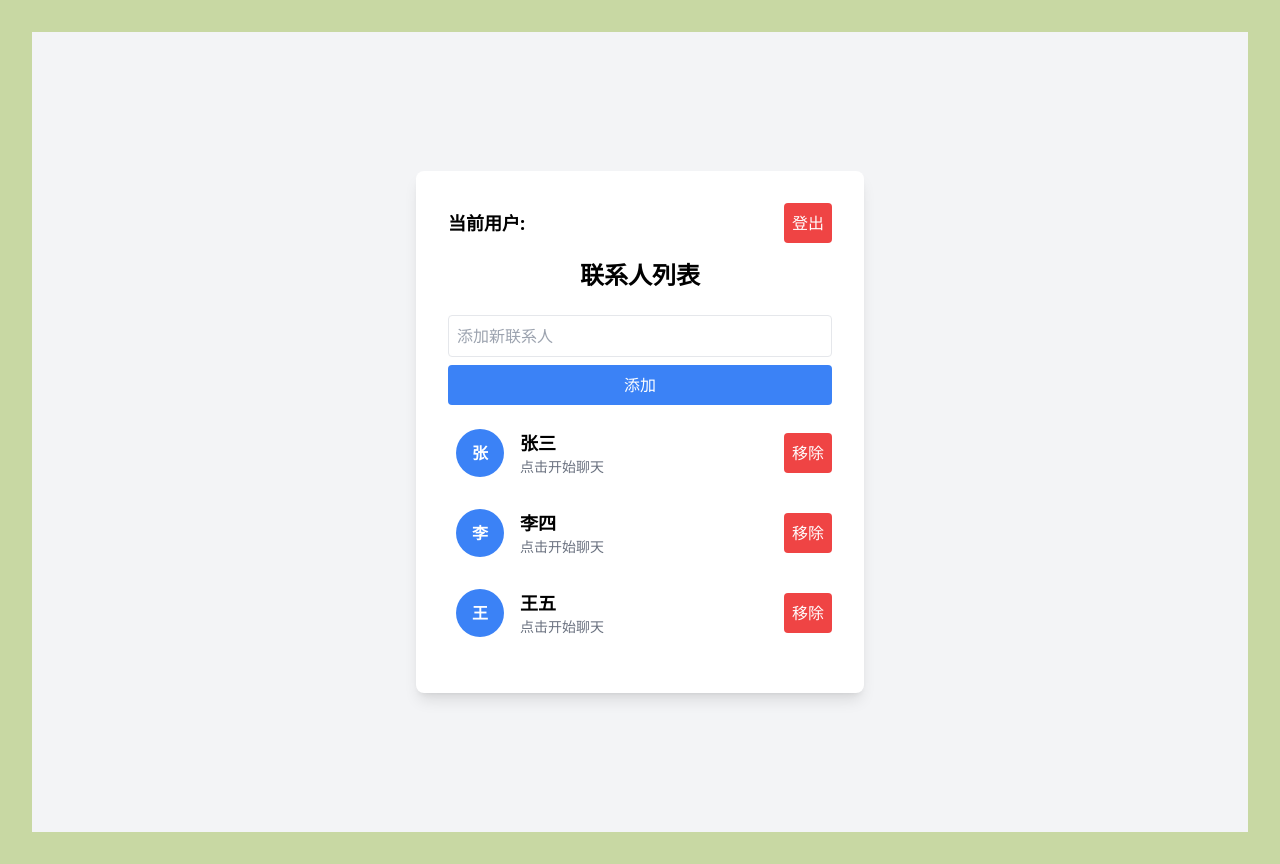
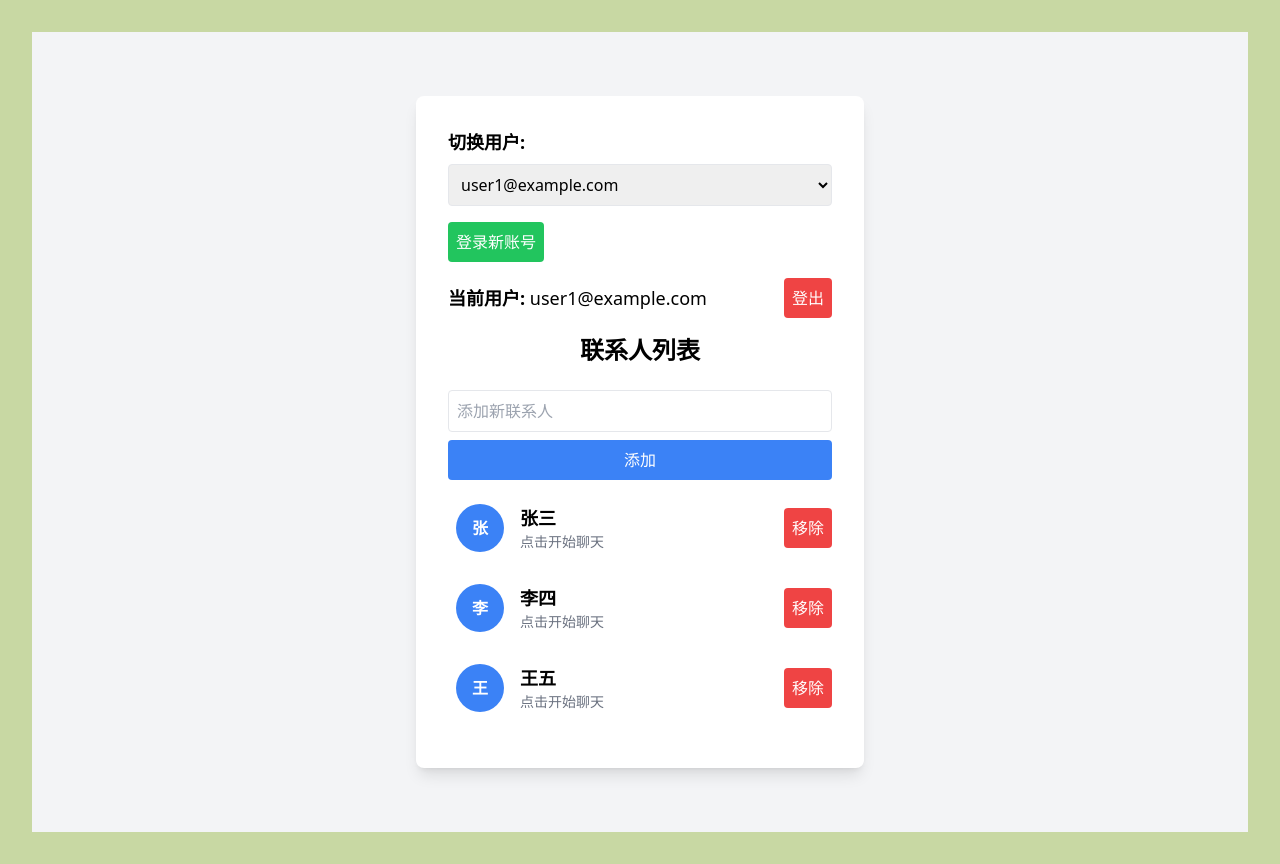
Before and after one commit to cloudblaze123/SimpleChat, a Vue app: page /ContactList in a window 1280 px wide. Built offline with nearby package versions, Linux system fonts and the light colour scheme.

Commit message:
主要变化：用户store支持登录多个用户，联系人页面可以切换当前登录的用户

```diff
--- a/src/components/ContactList.vue
+++ b/src/components/ContactList.vue
@@ -1,14 +1,23 @@
 <template>
   <div class="min-h-screen bg-gray-100 flex items-center justify-center">
     <div class="bg-white shadow-lg rounded-lg p-8 w-full max-w-md">
+      <!-- 用户切换组件 -->
+      <UserSwitcher />
+
+      <!-- 登录新账号的按钮 -->
+      <div class="mb-4 flex items-center justify-between">
+        <button @click="goToLoginPage" class="p-2 bg-green-500 text-white rounded hover:bg-green-600">登录新账号</button>
+      </div>
+
       <!-- 显示当前登录用户的信息 -->
       <div class="mb-4 flex items-center justify-between">
         <div>
           <span class="text-lg font-semibold">当前用户: </span>
-          <span v-if="userStore.isLoggedIn" class="text-lg">{{ userStore.userInfo.email }}</span>
+          <span v-if="userStore.currentUser" class="text-lg">{{ userStore.currentUser.email }}</span>
         </div>
         <button @click="logout" class="p-2 bg-red-500 text-white rounded hover:bg-red-600">登出</button>
       </div>
+
       <h1 class="text-2xl font-bold text-center mb-6">联系人列表</h1>
       <div class="mb-4">
         <input v-model="newContactName" class="w-full p-2 border rounded" placeholder="添加新联系人" />
@@ -36,11 +45,14 @@
 import { ref } from 'vue';
 import { useContactsStore } from '@/stores/contacts';
 import { useUserStore } from '@/stores/user';
+import UserSwitcher from '@/components/UserSwitcher.vue';
 
 import { useRouter } from 'vue-router';
 
-
 export default {
+  components: {
+    UserSwitcher,
+  },
   setup() {
     const contactsStore = useContactsStore();
     const userStore = useUserStore();
@@ -48,7 +60,6 @@ export default {
     const newContactName = ref('');
 
     const router = useRouter();
-
 
     const addContact = () => {
       if (newContactName.value.trim()) {
@@ -67,13 +78,18 @@ export default {
       router.push({ name: 'Login' });
     };
 
+    const goToLoginPage = () => {
+      router.push({ name: 'Login' });
+    };
+
     return {
       contacts,
       newContactName,
       addContact,
       removeContact,
       userStore,
-      logout
+      logout,
+      goToLoginPage,
     };
   }
 };
--- /dev/null
+++ b/src/components/UserSwitcher.vue
@@ -0,0 +1,32 @@
+<template>
+    <div class="mb-4">
+      <label for="user-switcher" class="block text-lg font-semibold mb-2">切换用户:</label>
+      <select v-model="selectedUser" @change="switchUser" id="user-switcher" class="w-full p-2 border rounded">
+        <option v-for="user in userStore.loggedInUsers" :key="user.id" :value="user.id">
+          {{ user.email }}
+        </option>
+      </select>
+    </div>
+  </template>
+
+  <script>
+  import { ref } from 'vue';
+  import { useUserStore } from '@/stores/user';
+
+  export default {
+    setup() {
+      const userStore = useUserStore();
+      const selectedUser = ref(userStore.currentUser ? userStore.currentUser.id : null);
+
+      const switchUser = () => {
+        userStore.switchUser(selectedUser.value);
+      };
+
+      return {
+        userStore,
+        selectedUser,
+        switchUser,
+      };
+    },
+  };
+  </script>
--- a/src/stores/user.ts
+++ b/src/stores/user.ts
@@ -5,17 +5,40 @@ import { defineStore } from 'pinia';
 
 export const useUserStore = defineStore('user', {
   state: () => ({
-    isLoggedIn: false,
-    userInfo: null,
+    loggedInUsers: [
+      { id: 1, email: 'user1@example.com' },
+      { id: 2, email: 'user2@example.com' },
+      { id: 3, email: 'user3@example.com' },
+    ], // 存储所有已登录的用户
+    currentUser: { id: 1, email: 'user1@example.com' }, // 当前使用的用户
   }),
   actions: {
     login(userInfo) {
-      this.isLoggedIn = true;
-      this.userInfo = userInfo;
+      // 检查用户是否已经登录
+      const existingUser = this.loggedInUsers.find(user => user.id === userInfo.id);
+      if (!existingUser) {
+        this.loggedInUsers.push(userInfo);
+      }
+      this.currentUser = userInfo;
     },
     logout() {
-      this.isLoggedIn = false;
-      this.userInfo = null;
+      if (this.currentUser) {
+        // 从 loggedInUsers 中移除当前用户
+        this.loggedInUsers = this.loggedInUsers.filter(user => user.id !== this.currentUser.id);
+        // 如果 loggedInUsers 为空，设置 currentUser 为 null
+        if (this.loggedInUsers.length === 0) {
+          this.currentUser = null;
+        } else {
+          // 否则，设置 currentUser 为 loggedInUsers 中的第一个用户
+          this.currentUser = this.loggedInUsers[0];
+        }
+      }
+    },
+    switchUser(userId) {
+      const user = this.loggedInUsers.find(user => user.id === userId);
+      if (user) {
+        this.currentUser = user;
+      }
     },
   },
 });
```
